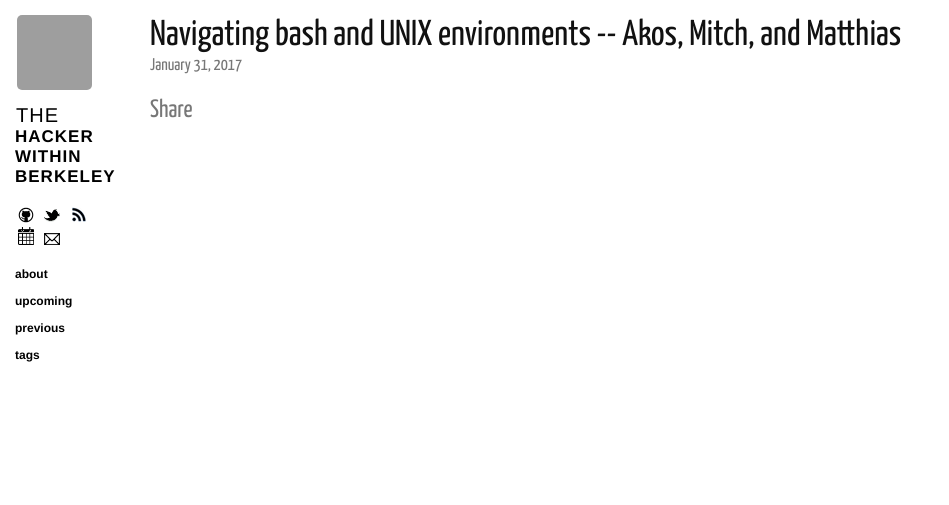
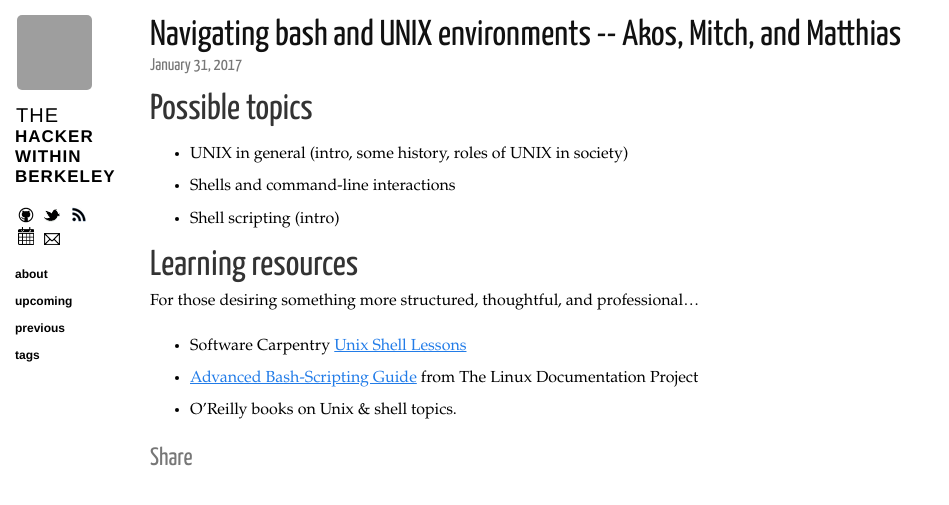
Before and after one commit to thehackerwithin/berkeley, a Jekyll site: the page built from docs/_posts/2017-01-31-bash-unix-env.md, in a window 1280 px wide. Shown: the top 505 px of the page, without its empty margins (0-949 px from the left). Built offline with Jekyll 4.4.1, drawn with Linux system fonts in a browser that asks for light colours; nearby versions of some CDN libraries; grey boxes are pictures that could not be loaded.

Commit message:
Add brief description and links to UNIX/BASH post

```diff
--- a/docs/_posts/2017-01-31-bash-unix-env.md
+++ b/docs/_posts/2017-01-31-bash-unix-env.md
@@ -5,3 +5,18 @@
 category: upcoming
 tags: meeting <+ tags +>
 ---
+
+# Possible topics
+
+- UNIX in general (intro, some history, roles of UNIX in society)
+- Shells and command-line interactions
+- Shell scripting (intro)
+
+
+# Learning resources
+
+For those desiring something more structured, thoughtful, and professional...
+
+- Software Carpentry [Unix Shell Lessons](http://swcarpentry.github.io/shell-novice/)
+- [Advanced Bash-Scripting Guide](http://www.thehackerwithin.org/berkeley/upcoming.html) from The Linux Documentation Project
+- O'Reilly books on Unix & shell topics.
```
